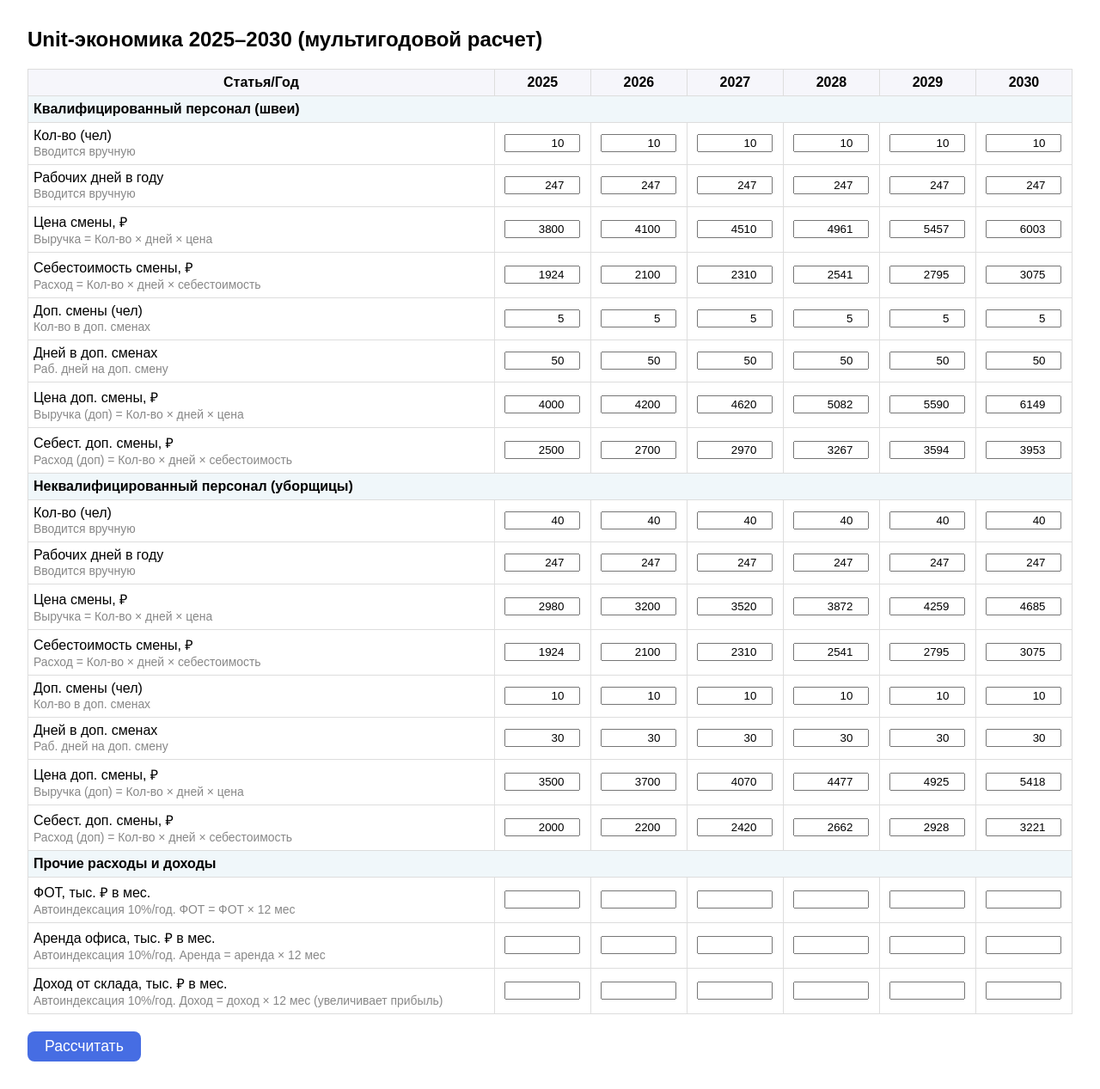
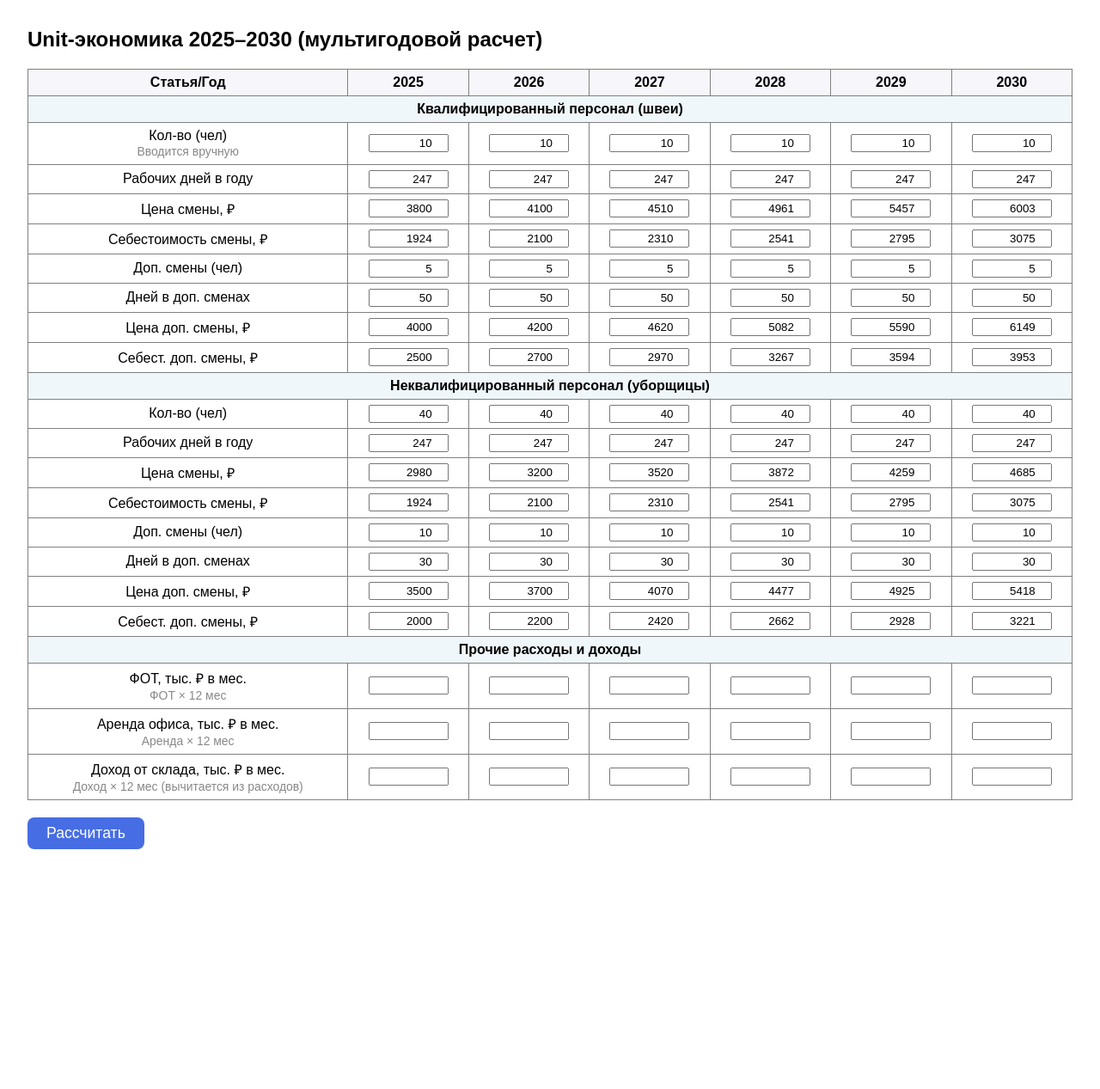
Before and after one commit to maslovmaksim92/tg_bots, a FastAPI app: page /unit-economy/multiyear in a window 1280 px wide. Shown: the whole page at 86% size. After the commit the page ends 988 px from the top, so only its background shows below. Run offline with FastAPI, Linux system fonts and the light colour scheme; parts of the project's set-up code (start-up, migrations or seed data) failed here and were passed over.

Commit message:
Update unit_economy_multiyear.html

```diff
--- a/unit_economy/templates/unit_economy_multiyear.html
+++ b/unit_economy/templates/unit_economy_multiyear.html
@@ -5,21 +5,19 @@
     <title>Unit-экономика 2025–2030 (мультигодовой расчет)</title>
     <style>
         body { font-family: Arial, sans-serif; margin: 2rem; }
-        table, th, td { border: 1px solid #ddd; border-collapse: collapse; padding: 4px 7px; }
-        th { background: #f2f2f2; }
         .horizon-table th, .horizon-table td { text-align: center; padding: 6px; }
         .horizon-table th { background: #f6f6fb; }
         .horizon-table tr.section td { background: #f0f7fa; font-weight: bold; }
-        .horizon-table input { width: 80px; text-align: right; }
+        .horizon-table input { width: 85px; text-align: right; }
         .horizon-table small { color: #888; font-size: 0.87em; }
-        .results-table { margin-top: 22px; }
-        .results-table th, .results-table td { text-align: right; padding: 5px 8px; }
-        .results-table th { background: #eceeff; }
-        .results-table td:first-child, .horizon-table td:first-child { text-align: left; }
-        .btn-main { padding: 7px 20px; font-size: 1.1em; margin-top: 10px; border-radius: 8px; border: none; background: #466de3; color: #fff; cursor: pointer; }
-        .btn-main:hover { background: #2a4dbe; }
-        .swot-block { background: #faf7e5; padding: 20px; border-radius: 12px; margin-top: 22px; }
-        .explain { font-size: 0.9em; color: #888; }
+        .results-table { margin-top: 24px; border-collapse: collapse; min-width: 1200px; }
+        .results-table th, .results-table td { border: 1px solid #aaa; padding: 7px 9px; }
+        .results-table th { background: #e2eefc; }
+        .results-table td.comment-col { color: #85837e; font-size: 0.98em; min-width: 160px; text-align: left; }
+        .results-table tfoot th { background: #d1f9d1; }
+        .swot-block { border: 1px solid #81d08b; background: #f6fff6; border-radius: 10px; padding: 16px 22px; margin-top: 30px; font-size: 1.12em; }
+        button { padding: 8px 22px; font-size: 1.1em; margin-top: 10px; border-radius: 8px; border: none; background: #466de3; color: #fff; cursor: pointer; }
+        button:hover { background: #2a4dbe; }
     </style>
 </head>
 <body>
@@ -34,156 +32,159 @@
             </tr>
             <tr class="section"><td colspan="{{ YEARS|length + 1 }}">Квалифицированный персонал (швеи)</td></tr>
             <tr>
-                <td>Кол-во (чел)<br><small class="explain">Вводится вручную</small></td>
+                <td>Кол-во (чел)<br><small>Вводится вручную</small></td>
                 {% for year in YEARS %}
-                    <td><input type="number" min="1" max="100" step="1" name="{{ year }}_q_count" value="{{ form[year]['q_count'] }}" required></td>
+                    <td><input type="number" min="0" step="1" name="{{ year }}_q_count" value="{{ form[year]['q_count'] }}"></td>
                 {% endfor %}
             </tr>
             <tr>
-                <td>Рабочих дней в году<br><small class="explain">Вводится вручную</small></td>
+                <td>Рабочих дней в году</td>
                 {% for year in YEARS %}
-                    <td><input type="number" min="1" max="366" step="1" name="{{ year }}_q_days" value="{{ form[year]['q_days'] }}"></td>
+                    <td><input type="number" min="0" step="1" name="{{ year }}_q_days" value="{{ form[year]['q_days'] }}"></td>
                 {% endfor %}
             </tr>
             <tr>
-                <td>Цена смены, ₽<br><small class="explain">Выручка = Кол-во × дней × цена</small></td>
+                <td>Цена смены, ₽</td>
                 {% for year in YEARS %}
-                    <td><input type="number" min="1000" max="10000" step="10" name="{{ year }}_q_price" value="{{ form[year]['q_price'] }}"></td>
+                    <td><input type="number" min="0" step="50" name="{{ year }}_q_price" value="{{ form[year]['q_price'] }}"></td>
                 {% endfor %}
             </tr>
             <tr>
-                <td>Себестоимость смены, ₽<br><small class="explain">Расход = Кол-во × дней × себестоимость</small></td>
+                <td>Себестоимость смены, ₽</td>
                 {% for year in YEARS %}
-                    <td><input type="number" min="1000" max="10000" step="10" name="{{ year }}_q_cost" value="{{ form[year]['q_cost'] }}"></td>
+                    <td><input type="number" min="0" step="10" name="{{ year }}_q_cost" value="{{ form[year]['q_cost'] }}"></td>
                 {% endfor %}
             </tr>
             <tr>
-                <td>Доп. смены (чел)<br><small class="explain">Кол-во в доп. сменах</small></td>
+                <td>Доп. смены (чел)</td>
                 {% for year in YEARS %}
-                    <td><input type="number" min="0" max="50" step="1" name="{{ year }}_q_extra_count" value="{{ form[year]['q_extra_count'] }}"></td>
+                    <td><input type="number" min="0" step="1" name="{{ year }}_q_extra_count" value="{{ form[year]['q_extra_count'] }}"></td>
                 {% endfor %}
             </tr>
             <tr>
-                <td>Дней в доп. сменах<br><small class="explain">Раб. дней на доп. смену</small></td>
+                <td>Дней в доп. сменах</td>
                 {% for year in YEARS %}
-                    <td><input type="number" min="0" max="100" step="1" name="{{ year }}_q_extra_days" value="{{ form[year]['q_extra_days'] }}"></td>
+                    <td><input type="number" min="0" step="1" name="{{ year }}_q_extra_days" value="{{ form[year]['q_extra_days'] }}"></td>
                 {% endfor %}
             </tr>
             <tr>
-                <td>Цена доп. смены, ₽<br><small class="explain">Выручка (доп) = Кол-во × дней × цена</small></td>
+                <td>Цена доп. смены, ₽</td>
                 {% for year in YEARS %}
-                    <td><input type="number" min="1000" max="10000" step="10" name="{{ year }}_q_extra_price" value="{{ form[year]['q_extra_price'] }}"></td>
+                    <td><input type="number" min="0" step="50" name="{{ year }}_q_extra_price" value="{{ form[year]['q_extra_price'] }}"></td>
                 {% endfor %}
             </tr>
             <tr>
-                <td>Себест. доп. смены, ₽<br><small class="explain">Расход (доп) = Кол-во × дней × себестоимость</small></td>
+                <td>Себест. доп. смены, ₽</td>
                 {% for year in YEARS %}
-                    <td><input type="number" min="1000" max="10000" step="10" name="{{ year }}_q_extra_cost" value="{{ form[year]['q_extra_cost'] }}"></td>
+                    <td><input type="number" min="0" step="10" name="{{ year }}_q_extra_cost" value="{{ form[year]['q_extra_cost'] }}"></td>
                 {% endfor %}
             </tr>
             <tr class="section"><td colspan="{{ YEARS|length + 1 }}">Неквалифицированный персонал (уборщицы)</td></tr>
             <tr>
-                <td>Кол-во (чел)<br><small class="explain">Вводится вручную</small></td>
+                <td>Кол-во (чел)</td>
                 {% for year in YEARS %}
-                    <td><input type="number" min="1" max="100" step="1" name="{{ year }}_nq_count" value="{{ form[year]['nq_count'] }}"></td>
+                    <td><input type="number" min="0" step="1" name="{{ year }}_nq_count" value="{{ form[year]['nq_count'] }}"></td>
                 {% endfor %}
             </tr>
             <tr>
-                <td>Рабочих дней в году<br><small class="explain">Вводится вручную</small></td>
+                <td>Рабочих дней в году</td>
                 {% for year in YEARS %}
-                    <td><input type="number" min="1" max="366" step="1" name="{{ year }}_nq_days" value="{{ form[year]['nq_days'] }}"></td>
+                    <td><input type="number" min="0" step="1" name="{{ year }}_nq_days" value="{{ form[year]['nq_days'] }}"></td>
                 {% endfor %}
             </tr>
             <tr>
-                <td>Цена смены, ₽<br><small class="explain">Выручка = Кол-во × дней × цена</small></td>
+                <td>Цена смены, ₽</td>
                 {% for year in YEARS %}
-                    <td><input type="number" min="1000" max="10000" step="10" name="{{ year }}_nq_price" value="{{ form[year]['nq_price'] }}"></td>
+                    <td><input type="number" min="0" step="50" name="{{ year }}_nq_price" value="{{ form[year]['nq_price'] }}"></td>
                 {% endfor %}
             </tr>
             <tr>
-                <td>Себестоимость смены, ₽<br><small class="explain">Расход = Кол-во × дней × себестоимость</small></td>
+                <td>Себестоимость смены, ₽</td>
                 {% for year in YEARS %}
-                    <td><input type="number" min="1000" max="10000" step="10" name="{{ year }}_nq_cost" value="{{ form[year]['nq_cost'] }}"></td>
+                    <td><input type="number" min="0" step="10" name="{{ year }}_nq_cost" value="{{ form[year]['nq_cost'] }}"></td>
                 {% endfor %}
             </tr>
             <tr>
-                <td>Доп. смены (чел)<br><small class="explain">Кол-во в доп. сменах</small></td>
+                <td>Доп. смены (чел)</td>
                 {% for year in YEARS %}
-                    <td><input type="number" min="0" max="50" step="1" name="{{ year }}_nq_extra_count" value="{{ form[year]['nq_extra_count'] }}"></td>
+                    <td><input type="number" min="0" step="1" name="{{ year }}_nq_extra_count" value="{{ form[year]['nq_extra_count'] }}"></td>
                 {% endfor %}
             </tr>
             <tr>
-                <td>Дней в доп. сменах<br><small class="explain">Раб. дней на доп. смену</small></td>
+                <td>Дней в доп. сменах</td>
                 {% for year in YEARS %}
-                    <td><input type="number" min="0" max="100" step="1" name="{{ year }}_nq_extra_days" value="{{ form[year]['nq_extra_days'] }}"></td>
+                    <td><input type="number" min="0" step="1" name="{{ year }}_nq_extra_days" value="{{ form[year]['nq_extra_days'] }}"></td>
                 {% endfor %}
             </tr>
             <tr>
-                <td>Цена доп. смены, ₽<br><small class="explain">Выручка (доп) = Кол-во × дней × цена</small></td>
+                <td>Цена доп. смены, ₽</td>
                 {% for year in YEARS %}
-                    <td><input type="number" min="1000" max="10000" step="10" name="{{ year }}_nq_extra_price" value="{{ form[year]['nq_extra_price'] }}"></td>
+                    <td><input type="number" min="0" step="50" name="{{ year }}_nq_extra_price" value="{{ form[year]['nq_extra_price'] }}"></td>
                 {% endfor %}
             </tr>
             <tr>
-                <td>Себест. доп. смены, ₽<br><small class="explain">Расход (доп) = Кол-во × дней × себестоимость</small></td>
+                <td>Себест. доп. смены, ₽</td>
                 {% for year in YEARS %}
-                    <td><input type="number" min="1000" max="10000" step="10" name="{{ year }}_nq_extra_cost" value="{{ form[year]['nq_extra_cost'] }}"></td>
+                    <td><input type="number" min="0" step="10" name="{{ year }}_nq_extra_cost" value="{{ form[year]['nq_extra_cost'] }}"></td>
                 {% endfor %}
             </tr>
             <tr class="section"><td colspan="{{ YEARS|length + 1 }}">Прочие расходы и доходы</td></tr>
             <tr>
-                <td>ФОТ, тыс. ₽ в мес.<br><small class="explain">Автоиндексация 10%/год. ФОТ = ФОТ × 12 мес</small></td>
+                <td>ФОТ, тыс. ₽ в мес.<br><small>ФОТ × 12 мес</small></td>
                 {% for year in YEARS %}
-                    <td><input type="number" min="0" max="10000" step="100" name="{{ year }}_fot" value="{{ form[year]['fot'] }}"></td>
+                    <td><input type="number" min="0" step="100" name="{{ year }}_fot" value="{{ form[year]['fot'] }}"></td>
                 {% endfor %}
             </tr>
             <tr>
-                <td>Аренда офиса, тыс. ₽ в мес.<br><small class="explain">Автоиндексация 10%/год. Аренда = аренда × 12 мес</small></td>
+                <td>Аренда офиса, тыс. ₽ в мес.<br><small>Аренда × 12 мес</small></td>
                 {% for year in YEARS %}
-                    <td><input type="number" min="0" max="10000" step="10" name="{{ year }}_office_rent" value="{{ form[year]['office_rent'] }}"></td>
+                    <td><input type="number" min="0" step="10" name="{{ year }}_office_rent" value="{{ form[year]['office_rent'] }}"></td>
                 {% endfor %}
             </tr>
             <tr>
-                <td>Доход от склада, тыс. ₽ в мес.<br><small class="explain">Автоиндексация 10%/год. Доход = доход × 12 мес (увеличивает прибыль)</small></td>
+                <td>Доход от склада, тыс. ₽ в мес.<br><small>Доход × 12 мес (вычитается из расходов)</small></td>
                 {% for year in YEARS %}
-                    <td><input type="number" min="0" max="10000" step="10" name="{{ year }}_warehouse_income" value="{{ form[year]['warehouse_income'] }}"></td>
+                    <td><input type="number" min="0" step="10" name="{{ year }}_warehouse_income" value="{{ form[year]['warehouse_income'] }}"></td>
                 {% endfor %}
             </tr>
         </table>
         <div style="text-align:left; margin-top:10px;">
-            <button type="submit" class="btn-main">Рассчитать</button>
+            <button type="submit">Рассчитать</button>
         </div>
     </form>
 
     {% if results_per_year %}
-        <h3 style="margin-top: 36px;">Результаты расчёта по годам</h3>
-        <table class="results-table" border="1" style="border-collapse: collapse; width: 100%; min-width: 1200px;">
+    <h3>Результаты расчёта по годам</h3>
+    <table class="results-table">
         <tr>
-                <th>Год</th>
-                {% for metric, name in HORIZON_METRICS %}
-                    <th>{{ name }}</th>
+            <th>Показатель</th>
+            {% for year in YEARS %}
+                <th>{{ year }}</th>
             {% endfor %}
+            <th>Комментарий к расчету</th>
         </tr>
+        {% for metric, label, comment in METRICS_WITH_COMMENTS %}
+        <tr>
+            <td>{{ label }}</td>
             {% for year in YEARS %}
-            <tr>
-                <td style="font-weight:bold;">{{ year }}</td>
-                {% for metric, name in HORIZON_METRICS %}
                 <td>{{ results_per_year[year][metric]|int }}</td>
             {% endfor %}
+            <td class="comment-col">{{ comment }}</td>
         </tr>
         {% endfor %}
         <tr style="font-weight: bold; background:#fcf8e4;">
-                <td>Сумма</td>
-                {% for metric, name in HORIZON_METRICS %}
-                    <td>{{ total_by_metric[metric]|int }}</td>
+            <td>Итого</td>
+            {% for year in YEARS %}
+                <td>{{ results_per_year[year]['total']|int }}</td>
             {% endfor %}
+            <td class="comment-col">Сумма всех итоговых показателей по годам</td>
         </tr>
     </table>
     {% endif %}
 
     {% if ai_analysis %}
     <div class="swot-block">
-            <h3>SWOT/AI-анализ</h3>
+        <b>AI-анализ динамики:</b><br>
         {{ ai_analysis | safe }}
     </div>
     {% endif %}
```
Lines whose indentation alone changed are shown as unchanged.
